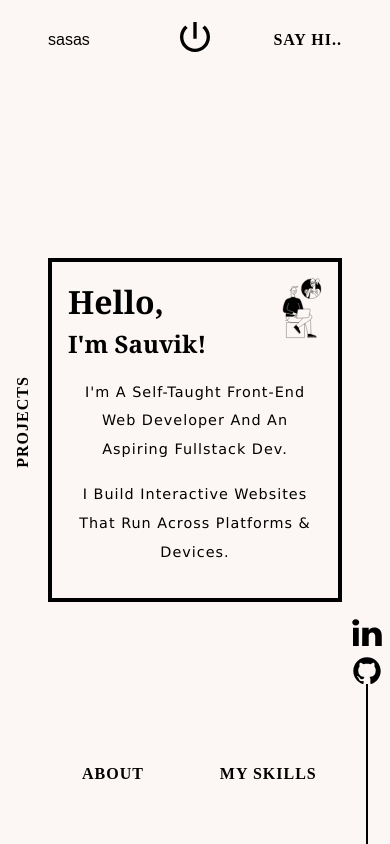
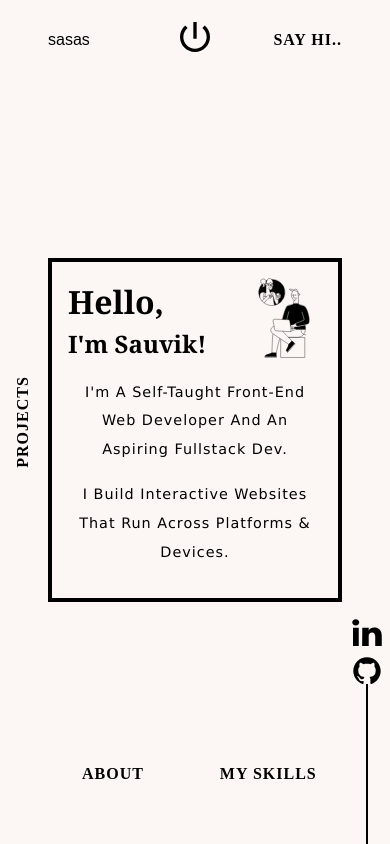
Before and after one commit to coder-pixel/my-portfolio, a React (Create React App) app: page / in a window 390 px wide. Built offline with nearby package versions, Linux system fonts and the light colour scheme.

Commit message:
change picture orientaton

```diff
--- a/src/App.css
+++ b/src/App.css
@@ -216,10 +216,15 @@ a:visited {
   font-family: Verdana, Geneva, Tahoma, sans-serif;
 }
 .contentDiv .imgDiv {
-  height: 500px;
+  height: 100%;
+  display: flex;
+  justify-content: center;
+  align-items: center;
 }
 .contentDiv .imgDiv img {
-  transform: scale(1.2);
+  transform: scale(1.2) rotateY(180deg);
+  /* transform: rotateY(180deg); */
+
 }
 
 /* media queries */
@@ -249,10 +254,10 @@ a:visited {
   }
   .contentDiv .imgDiv {
     position: absolute;
-    width: 100px;
-    height: 100px;
-    right: 4%;
-    top: 4%;
+    width: 120px;
+    height: 120px;
+    right: 5%;
+    top: 5%;
   }
 }
 
@@ -279,8 +284,10 @@ a:visited {
     height: 60%;
   }
   .contentDiv .imgDiv {
-    width: 80px;
-    height: 80px;
+    width: 100px;
+    height: 100px;
+    right: 4%;
+    top: 4%;
   }
 }
 
@@ -307,9 +314,9 @@ a:visited {
     text-align: center;
   }
   .contentDiv .imgDiv {
-    width: 60px;
-    height: 60px;
-    right: 2%;
+    width: 80px;
+    height: 80px;
+    right: 5%;
     top: 5%;
   }
 }
```
